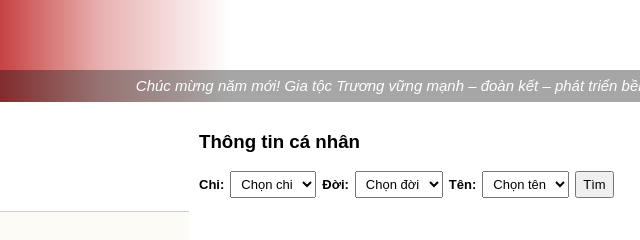
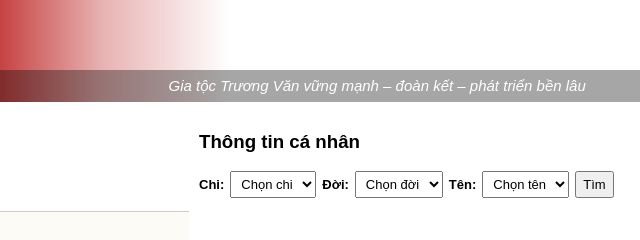
Before and after one commit to jonemac1975-dev/giaphatruongvan, a plain HTML site: page index.html in a window 1280 px wide. Shown: the part 140-380 px from the top of the page, 640-1280 px from the left. Drawn offline with Linux system fonts and the light colour scheme; no server answers.

Commit message:
Update index.html

```diff
--- a/index.html
+++ b/index.html
@@ -66,7 +66,7 @@
 
   <div class="header-marquee">
     <div class="marquee-text">
-      Chúc mừng năm mới! Gia tộc Trương vững mạnh – đoàn kết – phát triển bền lâu
+      Gia tộc Trương Văn vững mạnh – đoàn kết – phát triển bền lâu
     </div>
   </div>
 
```
